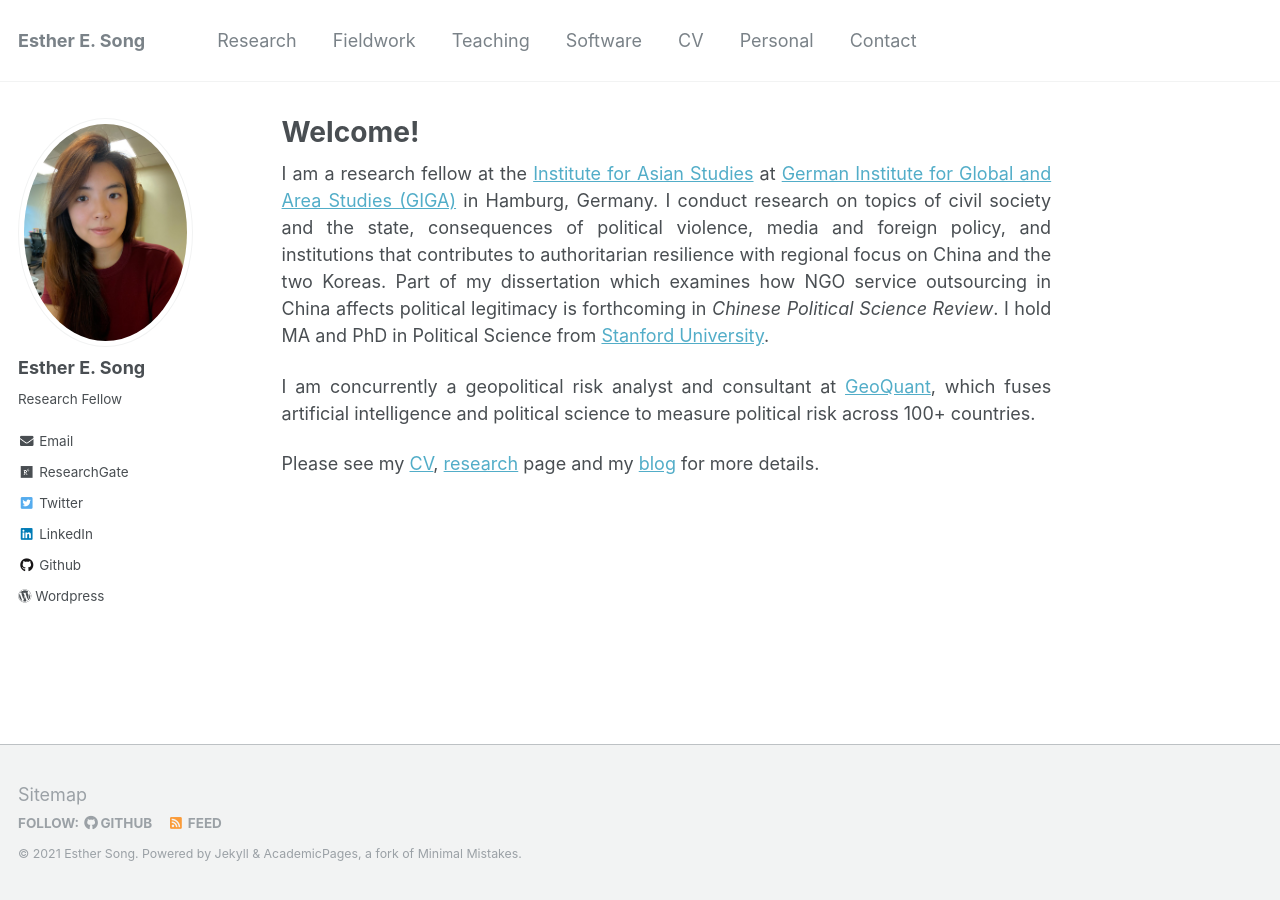
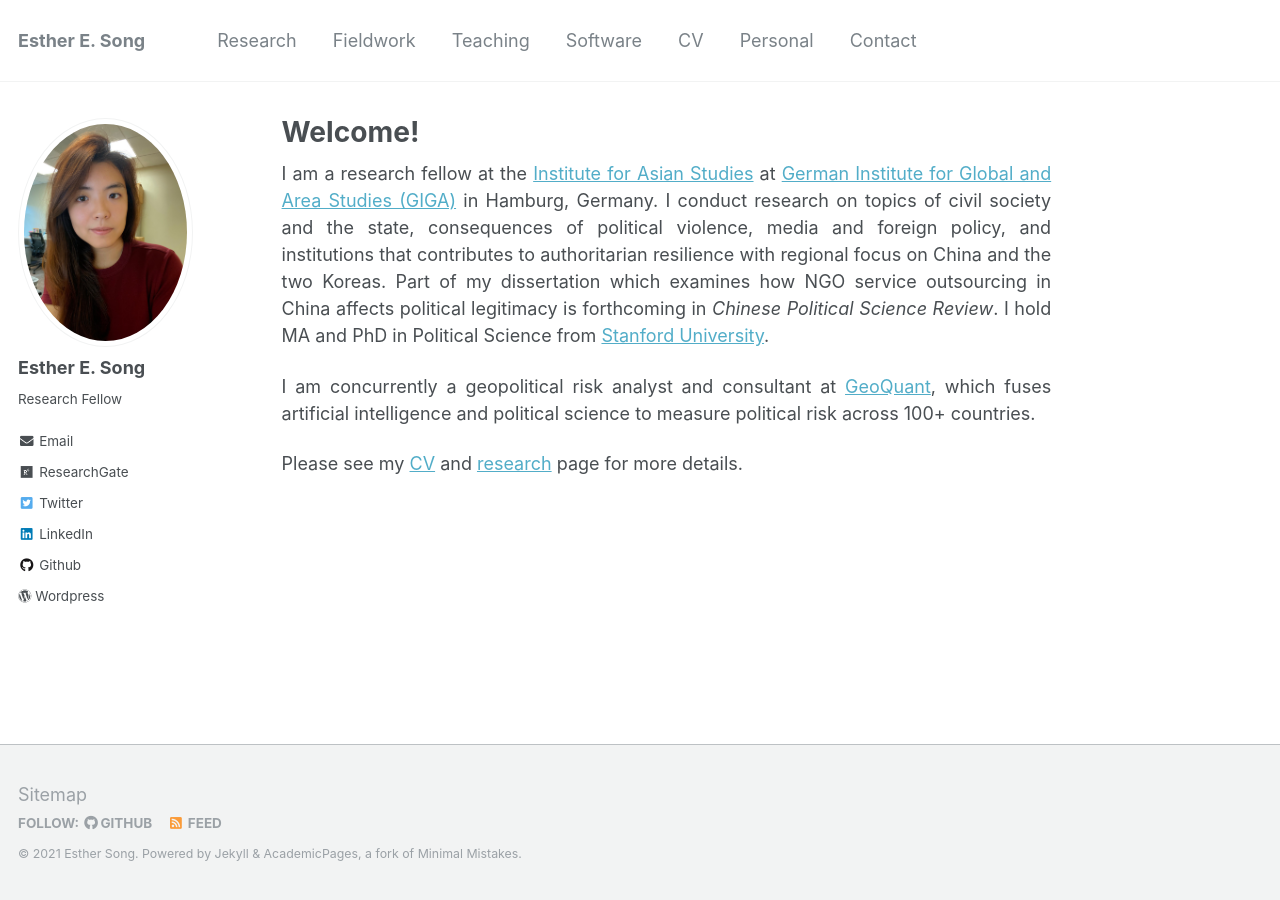
Before and after one commit to ehsong/ehsong.github.io, a Jekyll site: the page built from _pages/about.md, in a window 1280 px wide. Built offline with Jekyll 4.4.1, drawn with Linux system fonts in a browser that asks for light colours.

Commit message:
Update about.md

```diff
--- a/_pages/about.md
+++ b/_pages/about.md
@@ -11,4 +11,4 @@
 
 I am concurrently a geopolitical risk analyst and consultant at [GeoQuant](https://geoquant.com/), which fuses artificial intelligence and political science to measure political risk across 100+ countries.
 
-Please see my [CV](https://www.dropbox.com/s/e8ymirv9c1fcg2f/Song_CV_December_2021.pdf?dl=0), [research](https://ehsong.github.io/research/) page and my [blog](https://esthersong.blog) for more details.
+Please see my [CV](https://www.dropbox.com/s/e8ymirv9c1fcg2f/Song_CV_December_2021.pdf?dl=0) and [research](https://ehsong.github.io/research/) page for more details.
```
